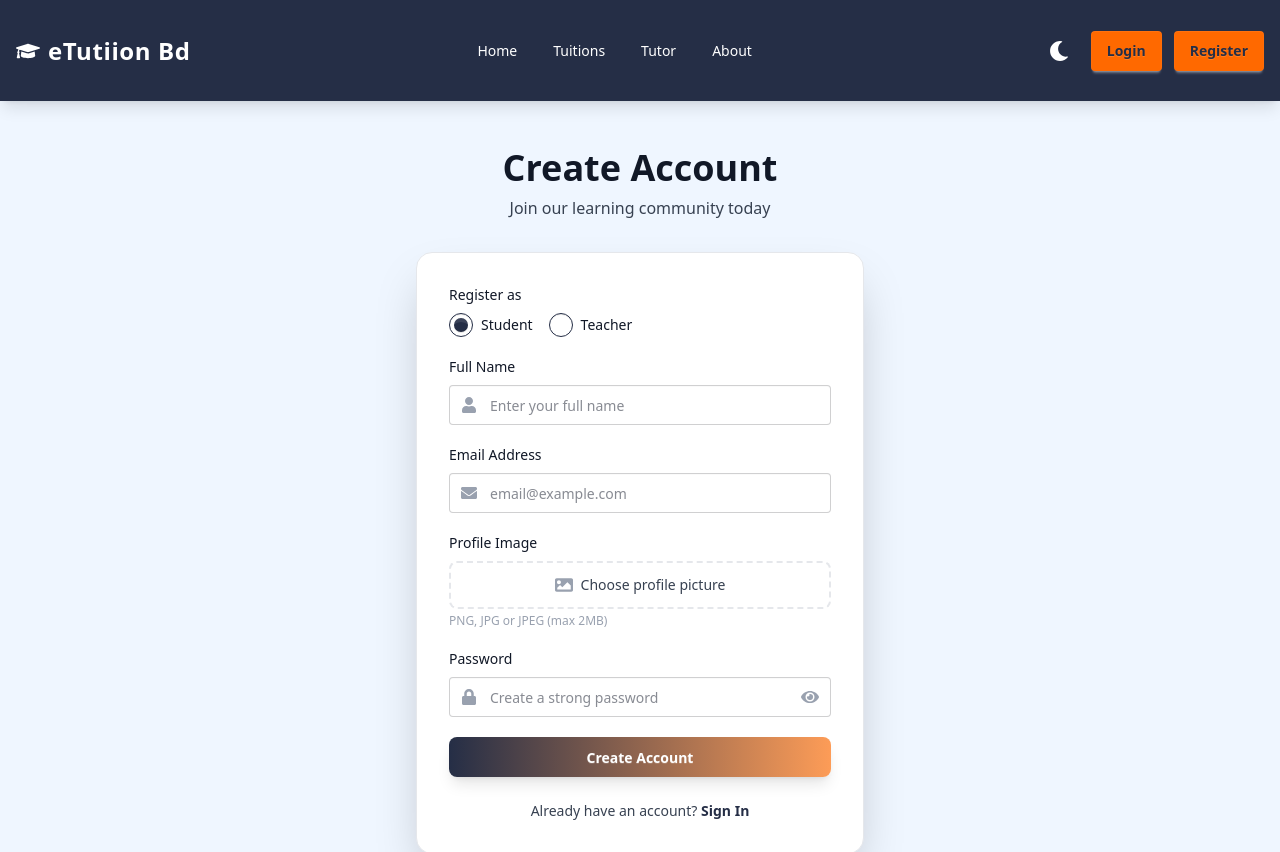
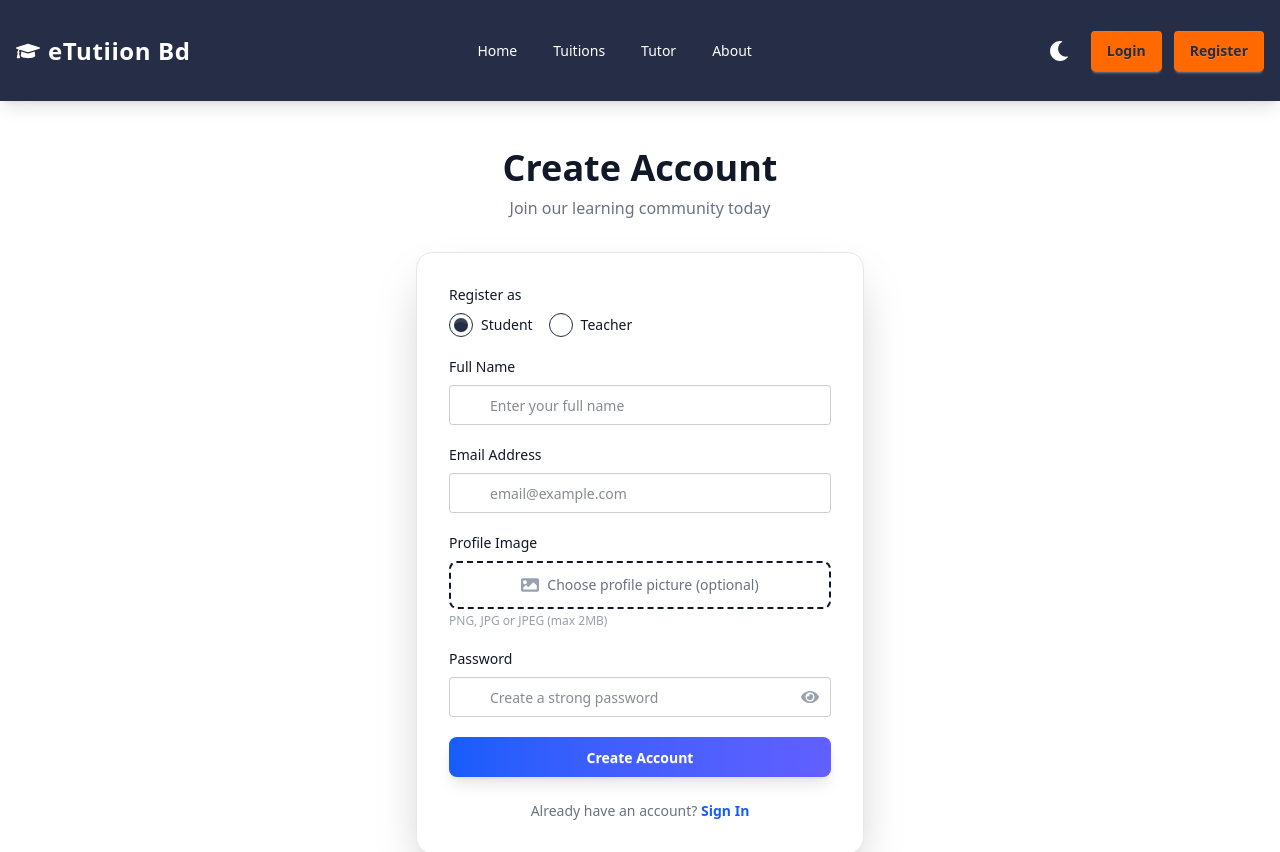
Before and after one commit to ghostarafat/assignment11, a React (Vite) app: page /register in a window 1280 px wide. Shown: the top 852 px of the page. Built offline with nearby package versions, Linux system fonts and the light colour scheme; no server answers.

Commit message:
authentication part fixed

```diff
--- a/src/hooks/useAxiosSecure.jsx
+++ b/src/hooks/useAxiosSecure.jsx
@@ -4,8 +4,7 @@ import axios from "axios";
 import useAuth from "./useAuth";
 
 const axiosInstance = axios.create({
-  baseURL: import.meta.env.VITE_API_URL,
-  withCredentials: true,
+  baseURL: "https://edu-plus-server-alpha.vercel.app/",
 });
 // console.log("API URL:", import.meta.env.VITE_API_URL);
 
--- a/src/pages/Auth/Login.jsx
+++ b/src/pages/Auth/Login.jsx
@@ -20,44 +20,42 @@ function Login() {
     formState: { errors },
   } = useForm();
 
-  // ROLE BASED REDIRECt
-  const redirectBasedOnRole = async (user) => {
+  // ---------------- JWT + Role ----------------
+  const getJWTAndRole = async (firebaseUser) => {
     try {
-      const token = await user.getIdToken();
-
-      const res = await fetch(`${import.meta.env.VITE_API_URL}/user/role`, {
-        headers: {
-          Authorization: `Bearer ${token}`,
-        },
+      const res = await fetch(`${import.meta.env.VITE_API_URL}/jwt`, {
+        method: "POST",
+        headers: { "Content-Type": "application/json" },
+        body: JSON.stringify({ email: firebaseUser.email }),
       });
 
-      if (!res.ok) {
-        throw new Error("Failed to fetch role");
-      }
+      if (!res.ok) throw new Error("Failed to fetch JWT");
+      const { token } = await res.json();
+      localStorage.setItem("eduPlusToken", token);
 
-      const data = await res.json();
+      const roleRes = await fetch(`${import.meta.env.VITE_API_URL}/user/role`, {
+        headers: { Authorization: `Bearer ${token}` },
+      });
 
-      if (data.role === "admin") {
-        navigate("/admin-dashboard", { replace: true });
-      } else if (data.role === "teacher") {
-        navigate("/teacher-dashboard", { replace: true });
-      } else {
-        navigate("/student-dashboard", { replace: true });
-      }
+      if (!roleRes.ok) throw new Error("Failed to fetch role");
+      const { role } = await roleRes.json();
+      return role;
     } catch (err) {
-      console.error("Role fetch error:", err);
-      toast.error("Failed to get user role");
-      navigate(from, { replace: true });
+      console.error("JWT/Role error:", err);
+      toast.error("Login failed");
+      return null;
     }
   };
 
-  //  EMAIL / PASSWORD LOGIN
   const onSubmit = (data) => {
     setIsLoading(true);
     signInFunc(data.email, data.password)
       .then(async (userCredential) => {
         toast.success("Login Successful");
-        await redirectBasedOnRole(userCredential.user);
+        const role = await getJWTAndRole(userCredential.user);
+        if (role === "admin") navigate("/dashboard/user-management");
+        else if (role === "tutor") navigate("/dashboard/active-tuitions");
+        else navigate("/dashboard/my-tuitions");
       })
       .catch((err) => {
         console.error(err);
@@ -66,13 +64,15 @@ function Login() {
       .finally(() => setIsLoading(false));
   };
 
-  // GOOGLE LOGIN
   const handleGoogle = () => {
     setIsLoading(true);
     signInWithGoogleFunc()
       .then(async (userCredential) => {
         toast.success("Google Login Successful");
-        await redirectBasedOnRole(userCredential.user);
+        const role = await getJWTAndRole(userCredential.user);
+        if (role === "admin") navigate("/dashboard/user-management");
+        else if (role === "tutor") navigate("/dashboard/active-tuitions");
+        else navigate("/dashboard/my-tuitions");
       })
       .catch((err) => {
         console.error(err);
--- a/src/pages/Auth/Register.jsx
+++ b/src/pages/Auth/Register.jsx
@@ -22,27 +22,55 @@ function Register() {
   } = useForm();
   const { updateUserProfileFunc, createUserFunc } = useContext(AuthContext);
   const [showPassword, setShowPassword] = useState(false);
-  const [selectedRole, setSelectedRole] = useState("student");
+  const [isLoading, setIsLoading] = useState(false);
 
-  const [isLoading, setIsLoading] = useState(false);
   const navigate = useNavigate();
   const location = useLocation();
   const from = location.state || "/";
-  // console.log(user);
+
+  // ---------------- JWT + Role ----------------
+  const getJWTAndRole = async (firebaseUser) => {
+    try {
+      const res = await fetch(`${import.meta.env.VITE_API_URL}/jwt`, {
+        method: "POST",
+        headers: { "Content-Type": "application/json" },
+        body: JSON.stringify({ email: firebaseUser.email }),
+      });
+
+      if (!res.ok) throw new Error("Failed to fetch JWT");
+      const { token } = await res.json();
+      localStorage.setItem("eduPlusToken", token);
+
+      const roleRes = await fetch(`${import.meta.env.VITE_API_URL}/user/role`, {
+        headers: { Authorization: `Bearer ${token}` },
+      });
+
+      if (!roleRes.ok) throw new Error("Failed to fetch role");
+      const { role } = await roleRes.json();
+      return role;
+    } catch (err) {
+      console.error("JWT/Role error:", err);
+      return null;
+    }
+  };
 
   const onSubmit = async (data) => {
     setIsLoading(true);
-
     try {
       const { name, image, email, role, password } = data;
-      const imageFile = image[0];
 
-      console.log("Submitting...", data);
+      // Default placeholder if no image
+      let photoURL = "https://i.ibb.co/ypkgK0X/placeholder.png";
+      if (image && image.length > 0) {
+        const imageFile = image[0];
+        photoURL = await imageUpload(imageFile);
+      }
 
-      const photoURL = await imageUpload(imageFile);
+      // Firebase create + profile update
       await createUserFunc(email, password);
       await updateUserProfileFunc(name, photoURL);
 
+      // Save user to backend
       await axios.post(`${import.meta.env.VITE_API_URL}/users`, {
         name,
         image: photoURL,
@@ -50,8 +78,13 @@ function Register() {
         role,
       });
 
-      toast.success("Signup Successfully");
-      navigate(from, { replace: true });
+      toast.success("Signup Successful");
+
+      // JWT fetch + role-based redirect
+      const userRole = await getJWTAndRole({ email });
+      if (userRole === "admin") navigate("/dashboard/user-management");
+      else if (userRole === "tutor") navigate("/dashboard/active-tuitions");
+      else navigate("/dashboard/my-tuitions");
     } catch (err) {
       console.error("Signup error:", err);
       toast.error(err?.message || "Signup failed");
@@ -61,42 +94,22 @@ function Register() {
   };
 
   return (
-    <div
-      className="min-h-screen flex items-center justify-center py-8 px-4 sm:px-6 lg:px-8"
-      style={{ backgroundColor: "var(--color-bg-soft)" }}
-    >
+    <div className="min-h-screen flex items-center justify-center py-8 px-4 sm:px-6 lg:px-8">
       <div className="w-full max-w-md">
-        {/* Header */}
         <div className="text-center mb-8">
-          <h2
-            className="text-3xl sm:text-4xl font-extrabold mb-2"
-            style={{ color: "var(--color-text-dark)" }}
-          >
+          <h2 className="text-3xl sm:text-4xl font-extrabold mb-2">
             Create Account
           </h2>
-          <p
-            className="text-sm sm:text-base"
-            style={{ color: "var(--color-text-muted)" }}
-          >
+          <p className="text-sm sm:text-base text-gray-500">
             Join our learning community today
           </p>
         </div>
 
-        {/* Card */}
-        <div
-          className="rounded-2xl shadow-2xl p-6 sm:p-8 border"
-          style={{
-            backgroundColor: "var(--color-card-bg)",
-            borderColor: "var(--color-border)",
-          }}
-        >
-          <form onSubmit={handleSubmit} className="space-y-5">
-            {/* Role Selection - Simple */}
+        <div className="rounded-2xl shadow-2xl p-6 sm:p-8 border bg-white border-gray-200">
+          <form onSubmit={handleSubmit(onSubmit)} className="space-y-5">
+            {/* Role Selection */}
             <div>
-              <label
-                className="block text-sm font-medium mb-2"
-                style={{ color: "var(--color-text-dark)" }}
-              >
+              <label className="block text-sm font-medium mb-2">
                 Register as
               </label>
               <div className="flex gap-4">
@@ -107,14 +120,8 @@ function Register() {
                     value="student"
                     {...register("role", { required: "Please select a role" })}
                     defaultChecked
-                    onChange={(e) => setSelectedRole(e.target.value)}
                   />
-                  <span
-                    className="text-sm font-medium"
-                    style={{ color: "var(--color-text-dark)" }}
-                  >
-                    Student
-                  </span>
+                  <span className="text-sm font-medium">Student</span>
                 </label>
 
                 <label className="flex items-center gap-2 cursor-pointer">
@@ -123,14 +130,8 @@ function Register() {
                     className="radio radio-primary"
                     value="tutor"
                     {...register("role", { required: "Please select a role" })}
-                    onChange={(e) => setSelectedRole(e.target.value)}
                   />
-                  <span
-                    className="text-sm font-medium"
-                    style={{ color: "var(--color-text-dark)" }}
-                  >
-                    Teacher
-                  </span>
+                  <span className="text-sm font-medium">Teacher</span>
                 </label>
               </div>
               {errors.role && (
@@ -138,23 +139,20 @@ function Register() {
               )}
             </div>
 
-            {/* Name Input */}
+            {/* Name */}
             <div>
-              <label
-                className="block text-sm font-medium mb-2"
-                style={{ color: "var(--color-text-dark)" }}
-              >
+              <label className="block text-sm font-medium mb-2">
                 Full Name
               </label>
               <div className="relative">
                 <FaUser
-                  className="absolute z-10 left-3 top-1/2 -translate-y-1/2 text-gray-400"
+                  className="absolute left-3 top-1/2 -translate-y-1/2 text-gray-400"
                   size={16}
                 />
                 <input
                   type="text"
                   placeholder="Enter your full name"
-                  className={`input input-bordered w-full pl-10 transition-all ${
+                  className={`input input-bordered w-full pl-10 ${
                     errors.name ? "input-error" : "focus:border-primary"
                   }`}
                   {...register("name", {
@@ -171,23 +169,20 @@ function Register() {
               )}
             </div>
 
-            {/* Email Input */}
+            {/* Email */}
             <div>
-              <label
-                className="block text-sm font-medium mb-2"
-                style={{ color: "var(--color-text-dark)" }}
-              >
+              <label className="block text-sm font-medium mb-2">
                 Email Address
               </label>
               <div className="relative">
                 <FaEnvelope
-                  className="absolute z-10  left-3 top-1/2 -translate-y-1/2 text-gray-400"
+                  className="absolute left-3 top-1/2 -translate-y-1/2 text-gray-400"
                   size={16}
                 />
                 <input
                   type="email"
                   placeholder="email@example.com"
-                  className={`input input-bordered w-full pl-10 transition-all ${
+                  className={`input input-bordered w-full pl-10 ${
                     errors.email ? "input-error" : "focus:border-primary"
                   }`}
                   {...register("email", {
@@ -208,24 +203,17 @@ function Register() {
 
             {/* Profile Image */}
             <div>
-              <label
-                className="block text-sm font-medium mb-2"
-                style={{ color: "var(--color-text-dark)" }}
-              >
+              <label className="block text-sm font-medium mb-2">
                 Profile Image
               </label>
-              <div className="relative">
+              <div>
                 <label
                   htmlFor="image"
-                  className="flex items-center justify-center w-full px-4 py-3 border-2 border-dashed rounded-lg cursor-pointer transition-all hover:border-primary hover:bg-primary/5"
-                  style={{ borderColor: "var(--color-border)" }}
+                  className="flex items-center justify-center w-full px-4 py-3 border-2 border-dashed rounded-lg cursor-pointer hover:border-primary hover:bg-primary/5"
                 >
-                  <FaImage className="mr-2 z-10  text-gray-400" size={18} />
-                  <span
-                    className="text-sm"
-                    style={{ color: "var(--color-text-muted)" }}
-                  >
-                    Choose profile picture
+                  <FaImage className="mr-2 text-gray-400" size={18} />
+                  <span className="text-sm text-gray-500">
+                    Choose profile picture (optional)
                   </span>
                   <input
                     name="image"
@@ -233,7 +221,7 @@ function Register() {
                     id="image"
                     accept="image/*"
                     className="hidden"
-                    {...register("image", { required: "Image is required" })}
+                    {...register("image")}
                   />
                 </label>
               </div>
@@ -242,23 +230,18 @@ function Register() {
               </p>
             </div>
 
-            {/* Password Input */}
+            {/* Password */}
             <div>
-              <label
-                className="block text-sm font-medium mb-2"
-                style={{ color: "var(--color-text-dark)" }}
-              >
-                Password
-              </label>
+              <label className="block text-sm font-medium mb-2">Password</label>
               <div className="relative">
                 <FaLock
-                  className="absolute z-10  left-3 top-1/2 -translate-y-1/2 text-gray-400"
+                  className="absolute left-3 top-1/2 -translate-y-1/2 text-gray-400"
                   size={16}
                 />
                 <input
                   type={showPassword ? "text" : "password"}
                   placeholder="Create a strong password"
-                  className={`input input-bordered w-full pl-10 pr-12 transition-all ${
+                  className={`input input-bordered w-full pl-10 pr-12 ${
                     errors.password ? "input-error" : "focus:border-primary"
                   }`}
                   {...register("password", {
@@ -270,14 +253,14 @@ function Register() {
                     pattern: {
                       value: /^(?=.*[a-z])(?=.*[A-Z])/,
                       message:
-                        "Password must contain at least one uppercase and one lowercase letter",
+                        "Password must contain uppercase and lowercase letters",
                     },
                   })}
                 />
                 <button
                   type="button"
                   onClick={() => setShowPassword(!showPassword)}
-                  className="absolute z-10  right-3 top-1/2 -translate-y-1/2 text-gray-400 hover:text-gray-600 transition-colors"
+                  className="absolute right-3 top-1/2 -translate-y-1/2 text-gray-400"
                 >
                   {showPassword ? (
                     <FaEyeSlash size={18} />
@@ -293,35 +276,22 @@ function Register() {
               )}
             </div>
 
-            {/* Submit Button */}
+            {/* Submit */}
             <button
               type="submit"
               disabled={isLoading}
-              className="w-full btn text-white font-bold py-3 rounded-lg shadow-lg hover:shadow-xl transition-all duration-300 hover:scale-[1.02] active:scale-95 border-none disabled:opacity-70 disabled:cursor-not-allowed"
-              style={{
-                background:
-                  "linear-gradient(to right, var(--color-primary), var(--color-secondary))",
-              }}
+              className="w-full btn text-white font-bold py-3 rounded-lg shadow-lg hover:shadow-xl transition-all duration-300 hover:scale-[1.02] active:scale-95 border-none disabled:opacity-70 disabled:cursor-not-allowed bg-gradient-to-r from-blue-600 to-indigo-500"
             >
-              {isLoading ? (
-                <span className="flex items-center gap-2">
-                  <span className="loading loading-spinner loading-sm"></span>
-                  Creating Account...
-                </span>
-              ) : (
-                "Create Account"
-              )}
+              {isLoading ? "Creating Account..." : "Create Account"}
             </button>
           </form>
 
-          {/* Footer */}
           <div className="mt-6 text-center">
-            <p className="text-sm" style={{ color: "var(--color-text-muted)" }}>
+            <p className="text-sm text-gray-500">
               Already have an account?{" "}
               <Link
                 to="/login"
-                className="font-semibold hover:underline transition-all"
-                style={{ color: "var(--color-primary)" }}
+                className="font-semibold text-blue-600 hover:underline"
               >
                 Sign In
               </Link>
```
